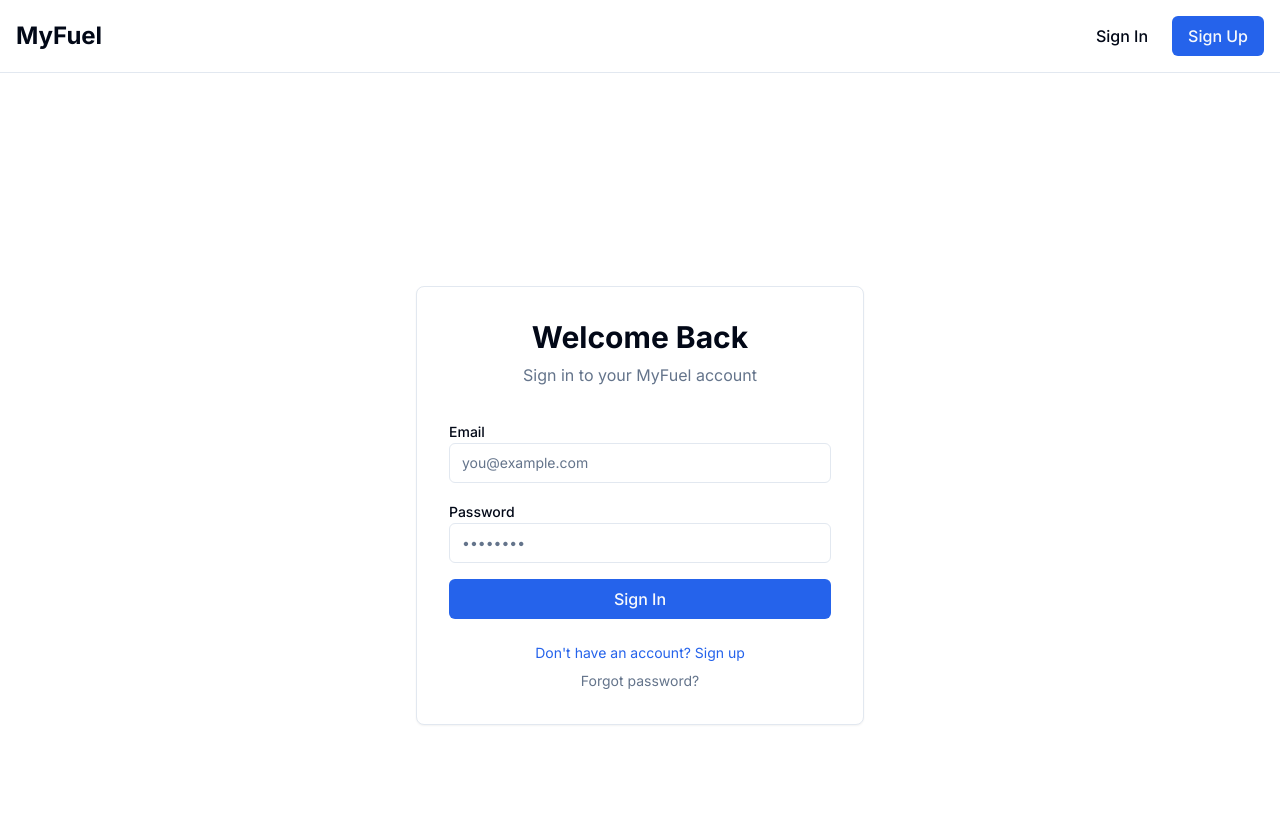
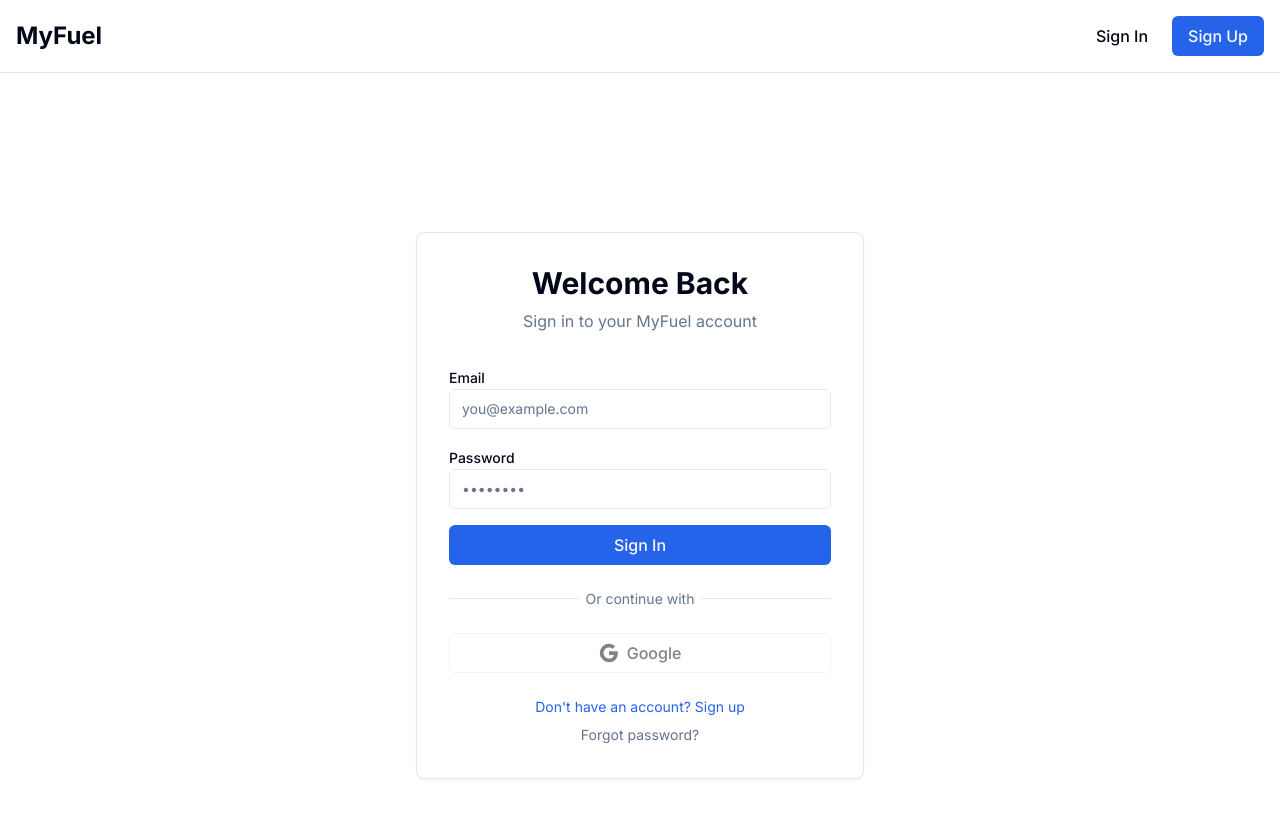
Before and after one commit to dismod47/myfuel-app, a Next.js app in the folder apps/web/: page /auth/sign-in in a window 1280 px wide. Shown: the top 818 px of the page. Built offline with nearby package versions, Linux system fonts and the light colour scheme; no server answers.

Commit message:
fix: remove toast.info and use toast() for react-hot-toast

```diff
--- a/apps/web/app/auth/sign-in/page.tsx
+++ b/apps/web/app/auth/sign-in/page.tsx
@@ -1,7 +1,7 @@
 'use client';
 
 import { useState } from 'react';
-import { createClient } from '@/lib/supabase/client';
+import { signIn } from 'next-auth/react';
 import { useRouter } from 'next/navigation';
 import { Button } from '@/components/ui/button';
 import { Input } from '@/components/ui/input';
@@ -14,32 +14,39 @@
   const [email, setEmail] = useState('');
   const [password, setPassword] = useState('');
   const [loading, setLoading] = useState(false);
-  const supabase = createClient();
 
-  const handleSignIn = async (e: React.FormEvent) => {
+  const handleSubmit = async (e: React.FormEvent) => {
     e.preventDefault();
     setLoading(true);
 
     try {
-      const { data, error } = await supabase.auth.signInWithPassword({
+      const result = await signIn('credentials', {
         email,
         password,
+        redirect: false,
       });
 
-      if (error) {
-        toast.error(error.message);
-        return;
-      }
-
-      if (data.user) {
+      if (result?.error) {
+        toast.error('Invalid email or password');
+      } else {
         toast.success('Signed in successfully!');
         router.push('/');
         router.refresh();
       }
-    } catch (error: any) {
-      toast.error(error.message || 'Failed to sign in');
+    } catch (error) {
+      toast.error('Something went wrong');
     } finally {
       setLoading(false);
+    }
+  };
+
+  const handleGoogleSignIn = () => {
+    if (process.env.NEXT_PUBLIC_GOOGLE_ENABLED === 'true') {
+      signIn('google', { callbackUrl: '/' });
+    } else {
+      toast.error(
+        'Google sign-in not configured. Add GOOGLE_CLIENT_ID and GOOGLE_CLIENT_SECRET to enable.'
+      );
     }
   };
 
@@ -48,10 +55,12 @@
       <Card className="w-full max-w-md p-8">
         <div className="text-center mb-8">
           <h1 className="text-3xl font-bold">Welcome Back</h1>
-          <p className="text-muted-foreground mt-2">Sign in to your MyFuel account</p>
+          <p className="text-muted-foreground mt-2">
+            Sign in to your MyFuel account
+          </p>
         </div>
 
-        <form onSubmit={handleSignIn} className="space-y-4">
+        <form onSubmit={handleSubmit} className="space-y-4">
           <div>
             <label className="text-sm font-medium">Email</label>
             <Input
@@ -79,8 +88,50 @@
           </Button>
         </form>
 
+        <div className="relative my-6">
+          <div className="absolute inset-0 flex items-center">
+            <div className="w-full border-t" />
+          </div>
+          <div className="relative flex justify-center text-sm">
+            <span className="bg-background px-2 text-muted-foreground">
+              Or continue with
+            </span>
+          </div>
+        </div>
+
+        <Button
+          type="button"
+          variant="outline"
+          className="w-full"
+          onClick={handleGoogleSignIn}
+          disabled={process.env.NEXT_PUBLIC_GOOGLE_ENABLED !== 'true'}
+        >
+          <svg className="w-5 h-5 mr-2" viewBox="0 0 24 24">
+            <path
+              fill="currentColor"
+              d="M22.56 12.25c0-.78-.07-1.53-.2-2.25H12v4.26h5.92c-.26 1.37-1.04 2.53-2.21 3.31v2.77h3.57c2.08-1.92 3.28-4.74 3.28-8.09z"
+            />
+            <path
+              fill="currentColor"
+              d="M12 23c2.97 0 5.46-.98 7.28-2.66l-3.57-2.77c-.98.66-2.23 1.06-3.71 1.06-2.86 0-5.29-1.93-6.16-4.53H2.18v2.84C3.99 20.53 7.7 23 12 23z"
+            />
+            <path
+              fill="currentColor"
+              d="M5.84 14.09c-.22-.66-.35-1.36-.35-2.09s.13-1.43.35-2.09V7.07H2.18C1.43 8.55 1 10.22 1 12s.43 3.45 1.18 4.93l2.85-2.22.81-.62z"
+            />
+            <path
+              fill="currentColor"
+              d="M12 5.38c1.62 0 3.06.56 4.21 1.64l3.15-3.15C17.45 2.09 14.97 1 12 1 7.7 1 3.99 3.47 2.18 7.07l3.66 2.84c.87-2.6 3.3-4.53 6.16-4.53z"
+            />
+          </svg>
+          Google
+        </Button>
+
         <div className="text-center mt-6 space-y-2">
-          <Link href="/auth/sign-up" className="text-sm text-primary hover:underline block">
+          <Link
+            href="/auth/sign-up"
+            className="text-sm text-primary hover:underline block"
+          >
             Don't have an account? Sign up
           </Link>
           <button
```
